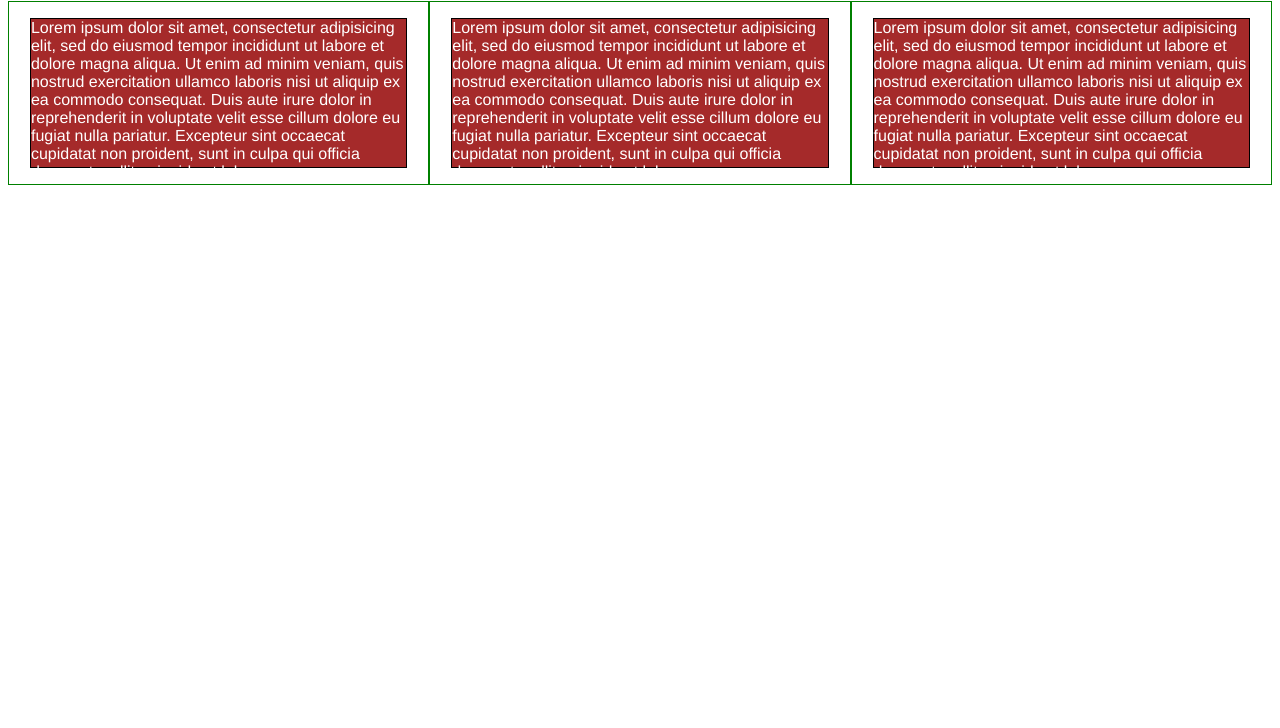
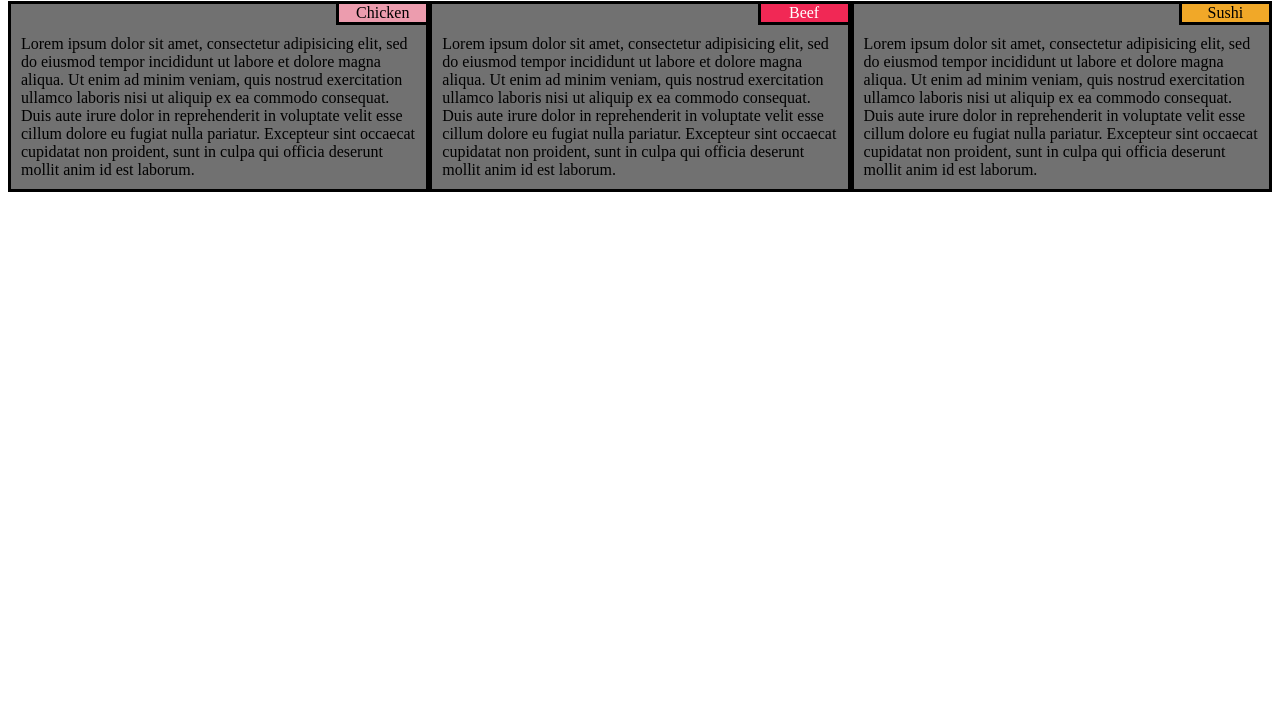
Before and after one commit to josephtooley/fullstack-course4, a plain HTML site: page module2-solution/index.html in a window 1280 px wide. Shown: the part 72-800 px from the top of the page. Drawn offline with Linux system fonts and the light colour scheme.

Commit message:
Formatting

```diff
--- a/module2-solution/css/style.css
+++ b/module2-solution/css/style.css
@@ -4,16 +4,33 @@
 }
 h1 {
   margin-bottom: 15px;
+  text-align: center;
 }
-p {
-  border: 1px solid black;
-  background-color: #A52A2A;
-  width: 90%;
-  height: 150px;
-  margin-right: auto;
-  margin-left: auto;
-  font-family: Helvetica;
+div {
+  background-color: #717171;
+  border: 3px solid black;
+  position: relative;
+}
+section {
+  clear: right;
+  padding: 10px;
+}
+.title{
+  float: right;
+  width: 90px;
+  text-align: center;
+  border-top: none;
+  border-right: none;
+}
+#chicken {
+  background-color: #EC9CAE;
+}
+#beef {
+  background-color: #F12855;
   color: white;
+}
+#sushi {
+  background-color: #F1A828;
 }
 /* Simple Responsive Framework. */
 .row {
@@ -23,7 +40,6 @@ p {
 @media (min-width: 992px) {
   .col-lg-1, .col-lg-2, .col-lg-3, .col-lg-4, .col-lg-5, .col-lg-6, .col-lg-7, .col-lg-8, .col-lg-9, .col-lg-10, .col-lg-11, .col-lg-12 {
     float: left;
-    border: 1px solid green;
   }
   .col-lg-1 {
     width: 8.33%;
@@ -66,7 +82,6 @@ p {
 @media (min-width: 768px) and (max-width: 991px) {
   .col-md-1, .col-md-2, .col-md-3, .col-md-4, .col-md-5, .col-md-6, .col-md-7, .col-md-8, .col-md-9, .col-md-10, .col-md-11, .col-md-12 {
     float: left;
-    border: 1px solid green;
   }
   .col-md-1 {
     width: 8.33%;
@@ -109,7 +124,6 @@ p {
 @media (max-width: 767px) {
   .col-sm-1, .col-sm-2, .col-sm-3, .col-sm-4, .col-sm-5, .col-sm-6, .col-sm-7, .col-sm-8, .col-sm-9, .col-sm-10, .col-sm-11, .col-sm-12 {
     float: left;
-    border: 1px solid green;
   }
   .col-sm-1 {
     width: 8.33%;
--- a/module2-solution/index.html
+++ b/module2-solution/index.html
@@ -8,23 +8,32 @@
 </head>
 <body>
   <h1>Menu</h1>
-  <div class="col-lg-4 col-md-6 col-sm-12"><p>Lorem ipsum dolor sit amet, consectetur adipisicing elit, sed do eiusmod
+  <div class="col-lg-4 col-md-6 col-sm-12">
+	<div id="chicken" class="title">Chicken</div>
+	<section>Lorem ipsum dolor sit amet, consectetur adipisicing elit, sed do eiusmod
 	tempor incididunt ut labore et dolore magna aliqua. Ut enim ad minim veniam,
 	quis nostrud exercitation ullamco laboris nisi ut aliquip ex ea commodo
 	consequat. Duis aute irure dolor in reprehenderit in voluptate velit esse
 	cillum dolore eu fugiat nulla pariatur. Excepteur sint occaecat cupidatat non
-  proident, sunt in culpa qui officia deserunt mollit anim id est laborum.</p></div>
-  <div class="col-lg-4 col-md-6 col-sm-12"><p>Lorem ipsum dolor sit amet, consectetur adipisicing elit, sed do eiusmod
+	proident, sunt in culpa qui officia deserunt mollit anim id est laborum.</section>
+  </div>
+  <div class="col-lg-4 col-md-6 col-sm-12">
+  	<div id="beef" class="title">Beef</div>
+	<section>Lorem ipsum dolor sit amet, consectetur adipisicing elit, sed do eiusmod
 	tempor incididunt ut labore et dolore magna aliqua. Ut enim ad minim veniam,
 	quis nostrud exercitation ullamco laboris nisi ut aliquip ex ea commodo
 	consequat. Duis aute irure dolor in reprehenderit in voluptate velit esse
 	cillum dolore eu fugiat nulla pariatur. Excepteur sint occaecat cupidatat non
-  proident, sunt in culpa qui officia deserunt mollit anim id est laborum.</p></div>
-  <div class="col-lg-4 col-md-12 col-sm-12"><p>Lorem ipsum dolor sit amet, consectetur adipisicing elit, sed do eiusmod
+	proident, sunt in culpa qui officia deserunt mollit anim id est laborum.</section>
+  </div>
+  <div class="col-lg-4 col-md-12 col-sm-12">
+	<div id="sushi" class="title">Sushi</div>
+	<section>Lorem ipsum dolor sit amet, consectetur adipisicing elit, sed do eiusmod
 	tempor incididunt ut labore et dolore magna aliqua. Ut enim ad minim veniam,
 	quis nostrud exercitation ullamco laboris nisi ut aliquip ex ea commodo
 	consequat. Duis aute irure dolor in reprehenderit in voluptate velit esse
 	cillum dolore eu fugiat nulla pariatur. Excepteur sint occaecat cupidatat non
-  proident, sunt in culpa qui officia deserunt mollit anim id est laborum.</p></div>
+	proident, sunt in culpa qui officia deserunt mollit anim id est laborum.</section>
+  </div>
 </body>
 </html>
```
Lines whose indentation alone changed are shown as unchanged.
